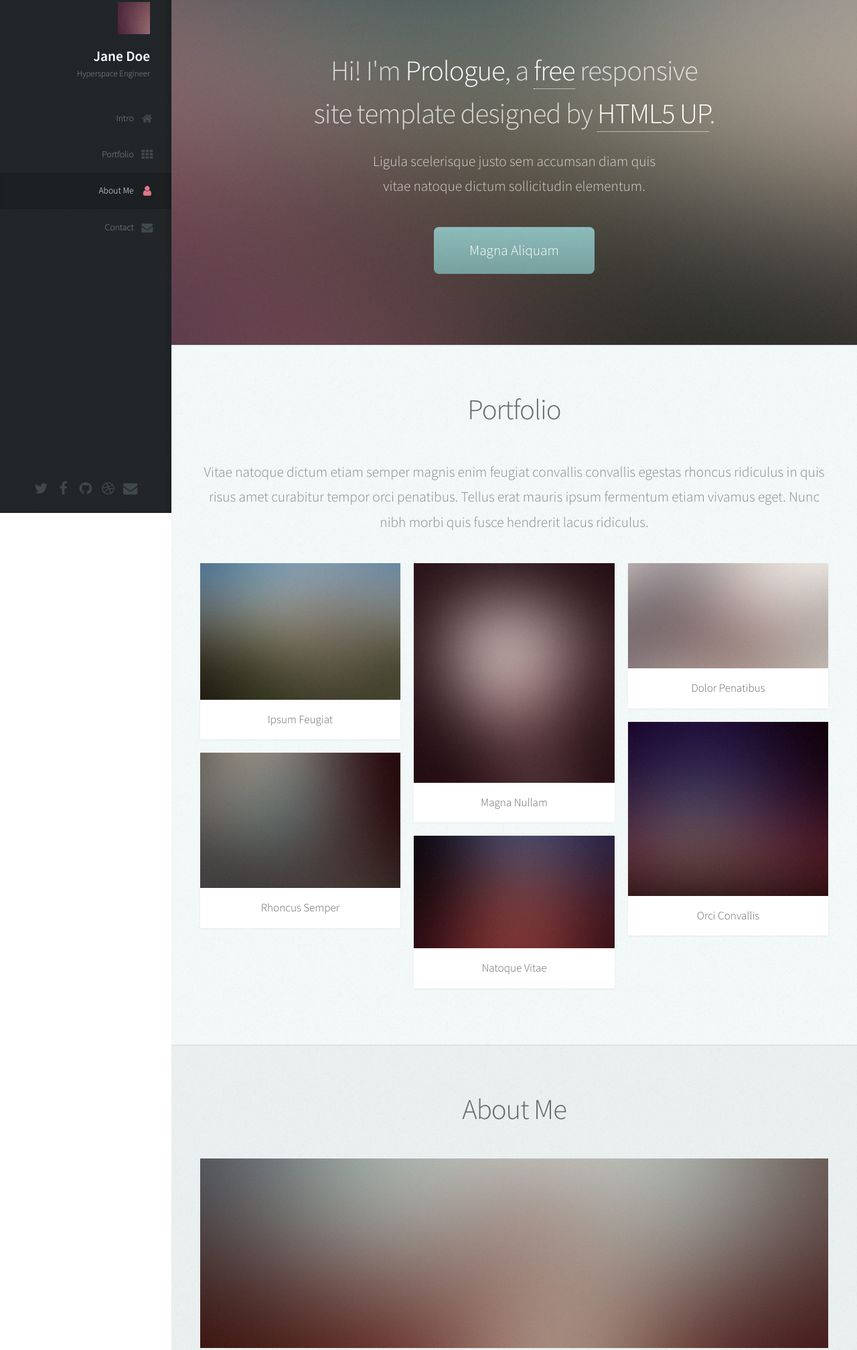
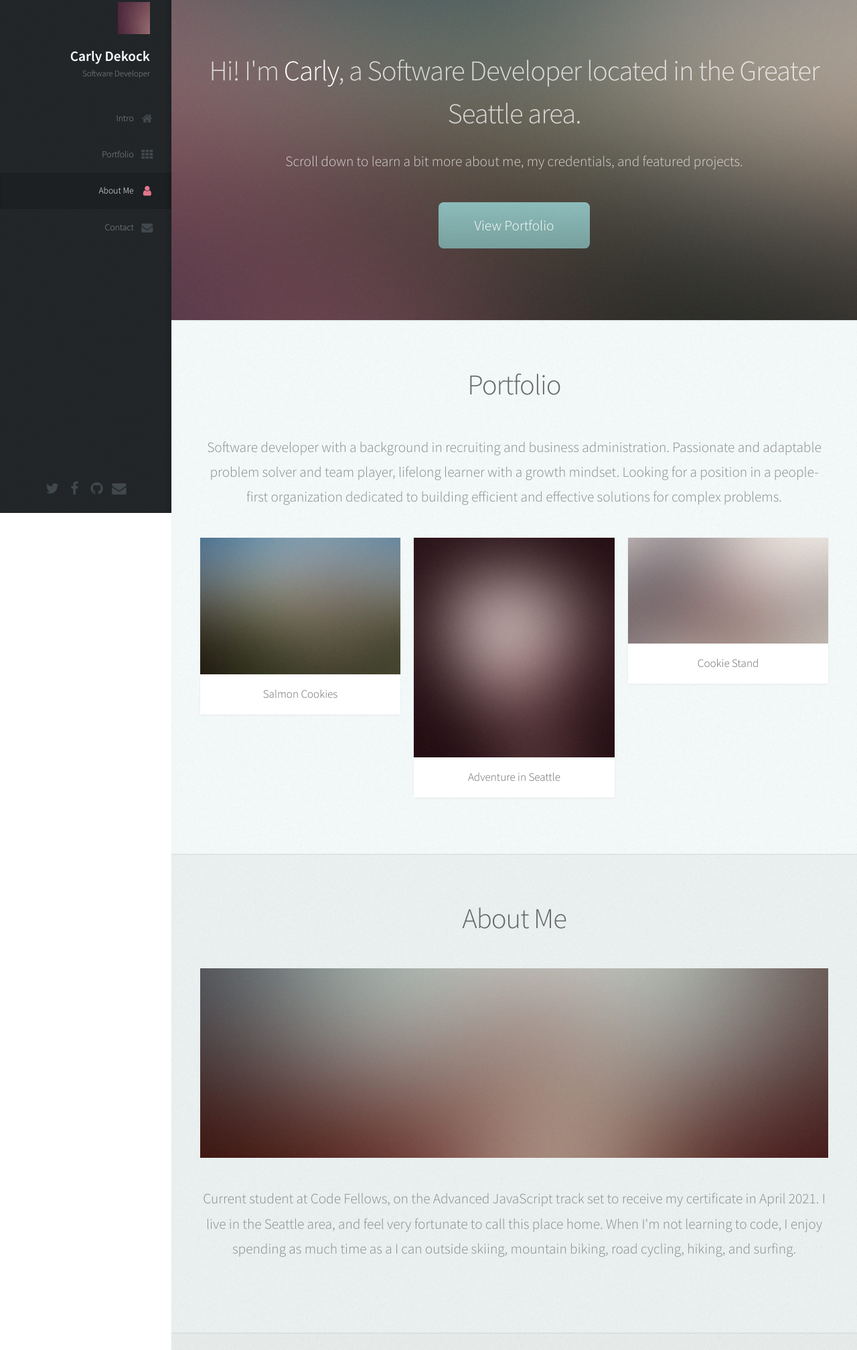
Before and after one commit to carlydekock/portfolio-server, a website: page starter-code/public/index.html in a window 1280 px wide. Shown: the part 34-2050 px from the top of the page at 67% size. Drawn offline with Linux system fonts and the light colour scheme.

Commit message:
feature three complete, updated content

```diff
--- a/starter-code/public/index.html
+++ b/starter-code/public/index.html
@@ -6,7 +6,7 @@
 -->
 <html>
 	<head>
-		<title>Prologue by HTML5 UP</title>
+		<title>Carly Dekock - Portfolio</title>
 		<meta charset="utf-8" />
 		<meta name="viewport" content="width=device-width, initial-scale=1, user-scalable=no" />
 		<!-- <link rel="stylesheet" href="assets/css/main.css" /> -->
@@ -24,8 +24,8 @@
 					<!-- Logo -->
 						<div id="logo">
 							<span class="image avatar48"><img src="images/avatar.jpg" alt="" /></span>
-							<h1 id="title">Jane Doe</h1>
-							<p>Hyperspace Engineer</p>
+							<h1 id="title">Carly Dekock</h1>
+							<p>Software Developer</p>
 						</div>
 
 					<!-- Nav -->
@@ -46,9 +46,9 @@
 						<ul class="icons">
 							<li><a href="#" class="icon fa-twitter"><span class="label">Twitter</span></a></li>
 							<li><a href="#" class="icon fa-facebook"><span class="label">Facebook</span></a></li>
-							<li><a href="#" class="icon fa-github"><span class="label">Github</span></a></li>
-							<li><a href="#" class="icon fa-dribbble"><span class="label">Dribbble</span></a></li>
-							<li><a href="#" class="icon fa-envelope"><span class="label">Email</span></a></li>
+							<li><a href="https://github.com/carlydekock" class="icon fa-github"><span class="label">Github</span></a></li>
+							<!-- <li><a href="#" class="icon fa-dribbble"><span class="label">Dribbble</span></a></li> -->
+							<li><a href="mailto:carly.m.dekock@gmail.com" class="icon fa-envelope"><span class="label">Email</span></a></li>
 						</ul>
 
 				</div>
@@ -63,14 +63,13 @@
 						<div class="container">
 
 							<header>
-								<h2 class="alt">Hi! I'm <strong>Prologue</strong>, a <a href="http://html5up.net/license">free</a> responsive<br />
-								site template designed by <a href="http://html5up.net">HTML5 UP</a>.</h2>
-								<p>Ligula scelerisque justo sem accumsan diam quis<br />
-								vitae natoque dictum sollicitudin elementum.</p>
+								<h2 class="alt">Hi! I'm <strong>Carly</strong>, a Software Developer located in the Greater Seattle area.<br />
+								</h2>
+								<p>Scroll down to learn a bit more about me, my credentials, and featured projects.</p>
 							</header>
 
 							<footer>
-								<a href="#portfolio" class="button scrolly">Magna Aliquam</a>
+								<a href="#portfolio" class="button scrolly">View Portfolio</a>
 							</footer>
 
 						</div>
@@ -84,53 +83,50 @@
 								<h2>Portfolio</h2>
 							</header>
 
-							<p>Vitae natoque dictum etiam semper magnis enim feugiat convallis convallis
-							egestas rhoncus ridiculus in quis risus amet curabitur tempor orci penatibus.
-							Tellus erat mauris ipsum fermentum etiam vivamus eget. Nunc nibh morbi quis
-							fusce hendrerit lacus ridiculus.</p>
+							<p>Software developer with a background in recruiting and business administration. Passionate and adaptable problem solver and team player, lifelong learner with a growth mindset. Looking for a position in a people-first organization dedicated to building efficient and effective solutions for complex problems. </p>
 
 							<div class="row">
 								<div class="col-4 col-12-mobile">
 									<article class="item">
-										<a href="#" class="image fit"><img src="images/pic02.jpg" alt="" /></a>
+										<a href="https://carlydekock.github.io/cookie-stand/" class="image fit"><img src="images/pic02.jpg" alt="" /></a>
 										<header>
-											<h3>Ipsum Feugiat</h3>
+											<h3>Salmon Cookies</h3>
 										</header>
 									</article>
-									<article class="item">
-										<a href="#" class="image fit"><img src="images/pic03.jpg" alt="" /></a>
+									<!-- <article class="item">
+										<a href="https://carlydekock.github.io/cookie-stand/" class="image fit"><img src="images/pic03.jpg" alt="" /></a>
 										<header>
-											<h3>Rhoncus Semper</h3>
+											<h3>Cookie Stand</h3>
 										</header>
-									</article>
+									</article> -->
 								</div>
 								<div class="col-4 col-12-mobile">
 									<article class="item">
-										<a href="#" class="image fit"><img src="images/pic04.jpg" alt="" /></a>
+										<a href="https://choose-your-adventure.github.io/final-project/" class="image fit"><img src="images/pic04.jpg" alt="" /></a>
 										<header>
-											<h3>Magna Nullam</h3>
+											<h3>Adventure in Seattle</h3>
 										</header>
 									</article>
-									<article class="item">
+									<!-- <article class="item">
 										<a href="#" class="image fit"><img src="images/pic05.jpg" alt="" /></a>
 										<header>
 											<h3>Natoque Vitae</h3>
 										</header>
-									</article>
+									</article> -->
 								</div>
 								<div class="col-4 col-12-mobile">
 									<article class="item">
-										<a href="#" class="image fit"><img src="images/pic06.jpg" alt="" /></a>
+										<a href="https://carlydekock.github.io/cookie-stand/" class="image fit"><img src="images/pic06.jpg" alt="" /></a>
 										<header>
-											<h3>Dolor Penatibus</h3>
+											<h3>Cookie Stand</h3>
 										</header>
 									</article>
-									<article class="item">
+									<!-- <article class="item">
 										<a href="#" class="image fit"><img src="images/pic07.jpg" alt="" /></a>
 										<header>
 											<h3>Orci Convallis</h3>
 										</header>
-									</article>
+									</article> -->
 								</div>
 							</div>
 
@@ -147,12 +143,7 @@
 
 							<a href="#" class="image featured"><img src="images/pic08.jpg" alt="" /></a>
 
-							<p>Tincidunt eu elit diam magnis pretium accumsan etiam id urna. Ridiculus
-							ultricies curae quis et rhoncus velit. Lobortis elementum aliquet nec vitae
-							laoreet eget cubilia quam non etiam odio tincidunt montes. Elementum sem
-							parturient nulla quam placerat viverra mauris non cum elit tempus ullamcorper
-							dolor. Libero rutrum ut lacinia donec curae mus vel quisque sociis nec
-							ornare iaculis.</p>
+							<p>Current student at Code Fellows, on the Advanced JavaScript track set to receive my certificate in April 2021. I live in the Seattle area, and feel very fortunate to call this place home. When I'm not learning to code, I enjoy spending as much time as a I can outside skiing, mountain biking, road cycling, hiking, and surfing.</p>
 
 						</div>
 					</section>
@@ -165,10 +156,7 @@
 								<h2>Contact</h2>
 							</header>
 
-							<p>Elementum sem parturient nulla quam placerat viverra
-							mauris non cum elit tempus ullamcorper dolor. Libero rutrum ut lacinia
-							donec curae mus. Eleifend id porttitor ac ultricies lobortis sem nunc
-							orci ridiculus faucibus a consectetur. Porttitor curae mauris urna mi dolor.</p>
+							<p>Feel free to reach out if you have any questions about me, my work, or if you have ideas for a project together. I'll look forward to connecting with you!</p>
 
 							<form method="post" action="#">
 								<div class="row">
```
Also changed, not shown: README.md.
